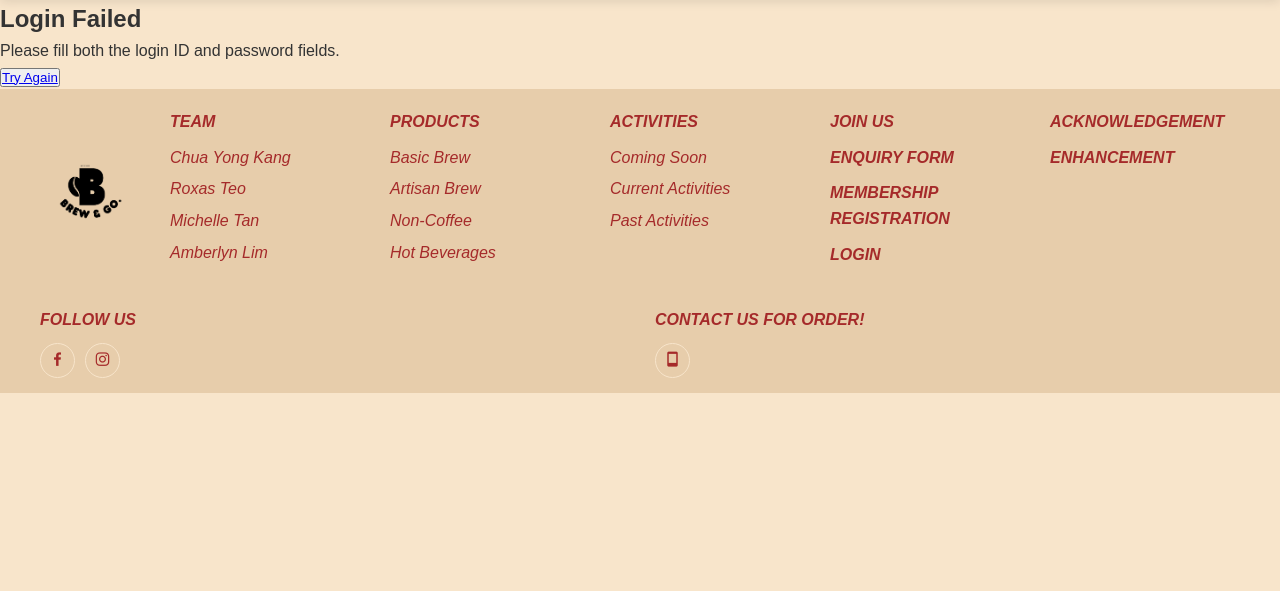
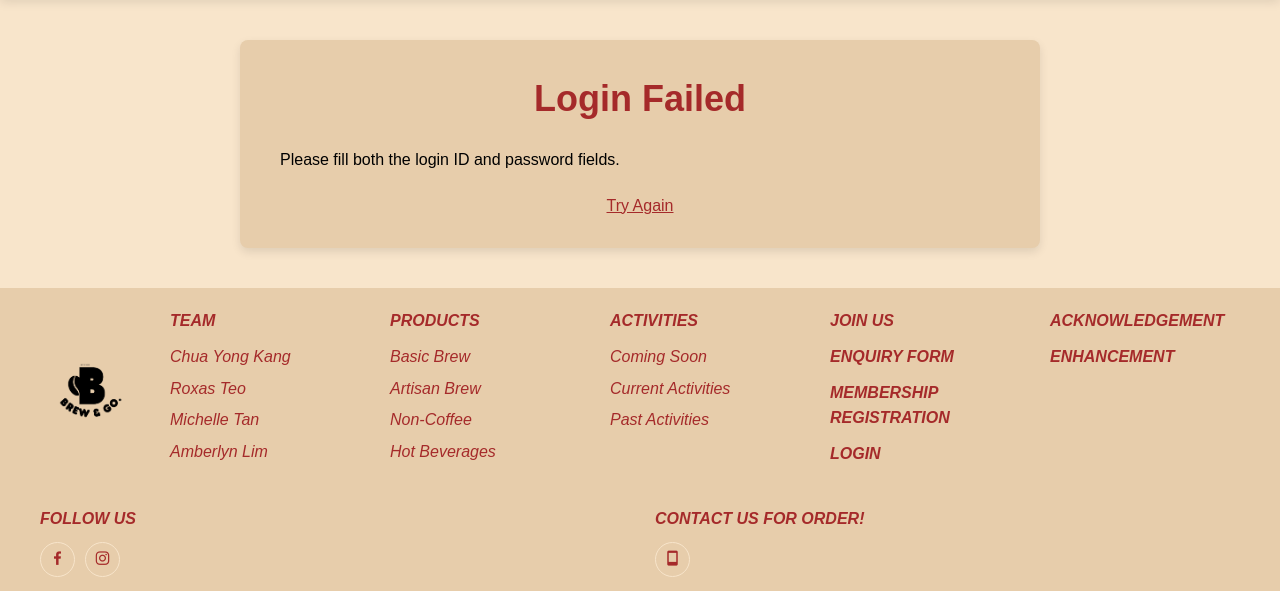
Before and after one commit to Amber-0666/assign2, a PHP site: page /login_process.php in a window 1280 px wide. Shown: the part 98-689 px from the top of the page. Run offline with PHP 8.4, Linux system fonts and the light colour scheme.

Commit message:
login change

```diff
--- a/login_process.php
+++ b/login_process.php
@@ -45,7 +45,7 @@ $stmt = $conn->prepare("SELECT `register-ID`, `register-Password` FROM user WHER
 
         if ($loginPassword === $storedpassword) {
             $_SESSION['user_id'] = $id;
-
+            $_SESSION['register-ID'] = $id;
             $_SESSION['is_admin'] = false;
             $loginSuccess = true;
         } else {
@@ -81,16 +81,18 @@ $stmt = $conn->prepare("SELECT `register-ID`, `register-Password` FROM user WHER
 $conn->close();
 ?>
 
-<main class="login-process-container">
+<main id="confirmation-container">
+    <div>
         <?php if ($loginSuccess): ?>
             <h2>Login Successful!</h2>
             <p>Welcome, <?php echo htmlspecialchars($loginID); ?>.</p>
-        <button class="login-process-btn"><a href="index.php">Go to front page</a></button>
+            <a href="index.php">Go to front page</a>
         <?php else: ?>
             <h2>Login Failed</h2>
             <p><?php echo htmlspecialchars($loginError); ?></p>
-        <button class="login-process-btn"><a href="login.php">Try Again</a></button>
+            <a href="login.php">Try Again</a>
         <?php endif; ?>
+    </div>
 </main>
 
 <?php include 'footer.php'; ?>
--- a/login_profile.php
+++ b/login_profile.php
@@ -48,7 +48,7 @@ $conn->close();
 
 ?>
 
-<main class="confirmation-container">
+<main id="confirmation-container">
     <h2>Welcome to Your Profile</h2>
 
     <?php if ($userInfo): ?>
@@ -60,7 +60,7 @@ $conn->close();
         <p>User information not found??</p>
     <?php endif; ?>
 
-    <button class="enquiry-submit-btn"><a href="logout.php" class="back-home-btn">Logout</a></button>
+    <button class="enquiry-reset-btn"><a href="logout.php" class="back-home-btn">Logout</a></button>
 </main>
 
 <?php include 'footer.php'; ?>
--- a/navbar.php
+++ b/navbar.php
@@ -61,15 +61,16 @@ function isDropdownActive($items, $currentPage) {
             <?php endif; ?>
         <?php endforeach; ?>
 
-        <?php if (isset($_SESSION['register-ID'])):
+        <?php if (isset($_SESSION['admin-ID'])):
+            $adminname = htmlspecialchars($_SESSION['admin-ID']);
+        ?>
+            <li><a href="logout.php">LOGOUT</a></li>
+            <li><a href=""><?= $adminname ?></a></li>
+        <?php elseif (isset($_SESSION['register-ID'])):
             $username = htmlspecialchars($_SESSION['register-ID']);
         ?>
             <li><a href="logout.php">LOGOUT</a></li>
             <li><a href="login_profile.php"><?= $username ?></a></li>
-        <?php elseif (isset($_SESSION['admin-ID'])):
-            $adminname = htmlspecialchars($_SESSION['admin-ID']); ?>
-            <li><a href="logout.php">LOGOUT</a></li>
-            <li><a href=""><?= $adminname ?></a></li>
         <?php else: ?>
             <li class="<?= ($currentPage === 'login.php') ? 'active' : '' ?>"><a href="login.php">LOGIN</a></li>
         <?php endif; ?>
```
Lines whose indentation alone changed are shown as unchanged.
